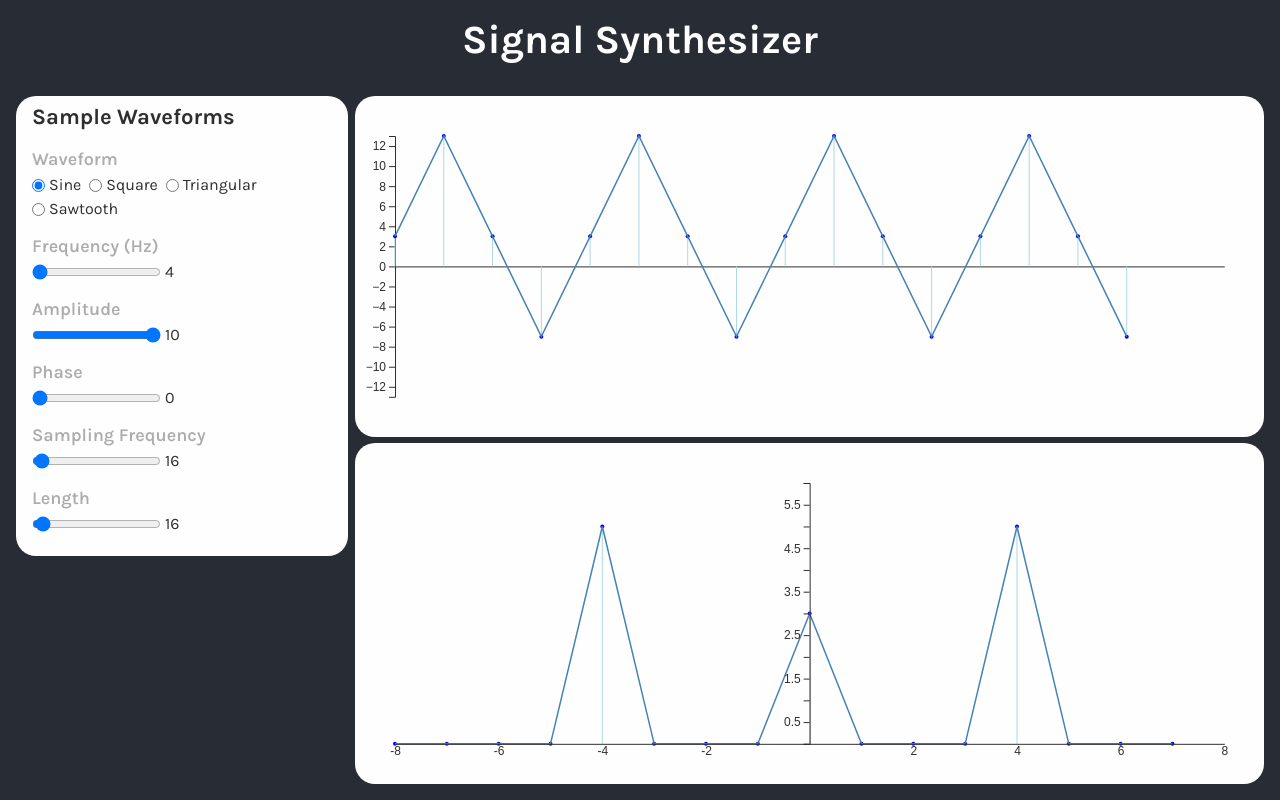
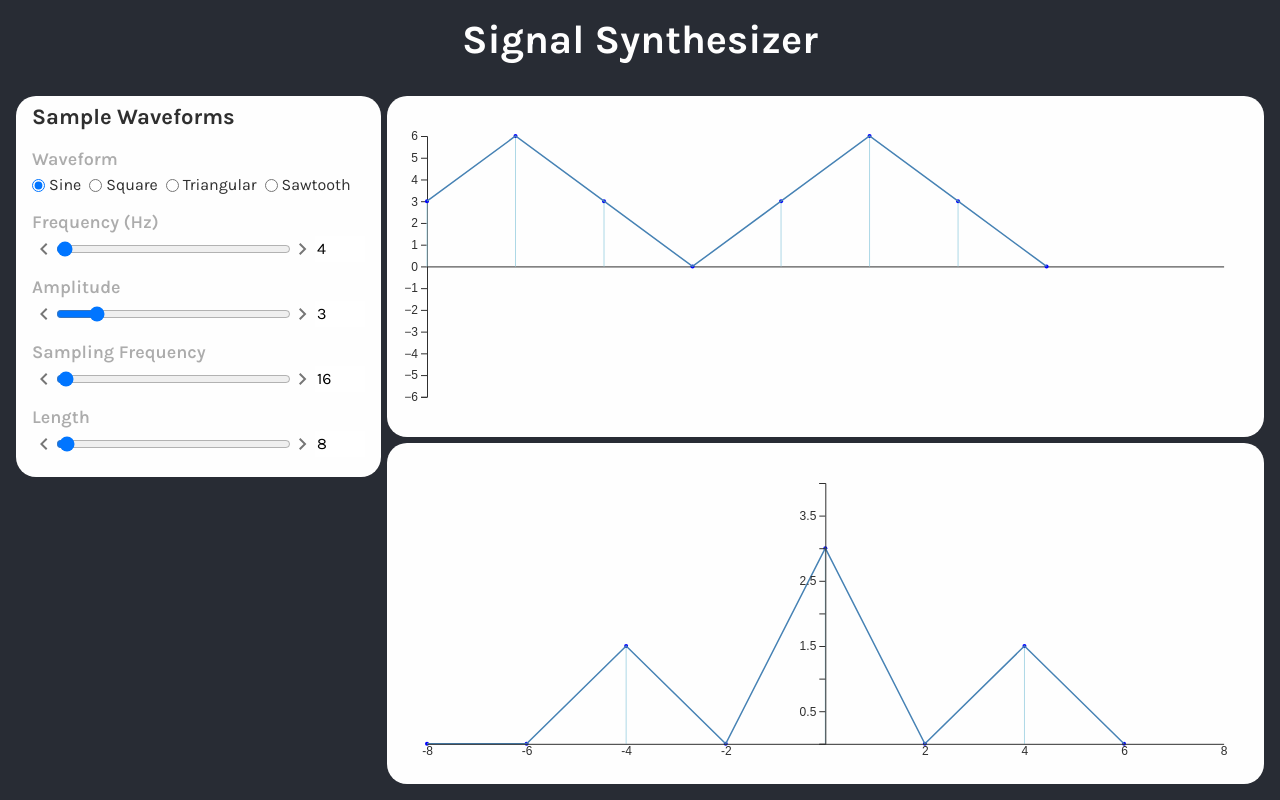
Before and after one commit to vteodorodev/signal_synth, a React (Create React App) app: page / in a window 1280 px wide. Built offline with nearby package versions, Linux system fonts and the light colour scheme.

Commit message:
made a simple form hook for handling

```diff
--- a/src/components/Slider/index.tsx
+++ b/src/components/Slider/index.tsx
@@ -1,4 +1,7 @@
 import React, { ChangeEvent } from "react";
+import ChevronLeft from "../../assets/chevron_left.svg";
+import ChevronRight from "../../assets/chevron_right.svg";
+
 import "./styles.css";
 
 function Slider({
@@ -16,18 +19,22 @@ function Slider({
   id?: string;
   onChangeValue: (e: ChangeEvent<HTMLInputElement>) => void;
 }) {
+  //TODO: Add mousedown events
+
   return (
-    <div className="slider d-flex align-items-center" id={id}>
+    <div className="slider" id={id}>
+      <img src={ChevronLeft} alt="" role="button" />
       <input
         type="range"
-        className="me-1"
+        className=""
         value={Number(value)}
         min={min}
         max={max}
         step={step}
         onChange={onChangeValue}
       />
-      <span>{String(value)}</span>
+      <img src={ChevronRight} alt="" role="button" />
+      <input type="number" value={Number(value)} onChange={onChangeValue}></input>
     </div>
   );
 }
--- a/src/components/Slider/styles.css
+++ b/src/components/Slider/styles.css
@@ -1 +1,38 @@
 @import url("/src/styles/_variables.css");
+
+.slider {
+  display: flex;
+  flex-direction: row;
+  align-items: center;
+  justify-content: flex-start;
+  width: 100%;
+}
+
+.slider input[type="slider"] {
+  flex: 1;
+}
+
+.slider input[type="number"] {
+  min-width: 0;
+  width: 15%;
+}
+
+input {
+  border: none;
+}
+
+.slider input[type="range"] {
+  flex: 1;
+}
+
+/* Chrome, Safari, Edge, Opera */
+input::-webkit-outer-spin-button,
+input::-webkit-inner-spin-button {
+  -webkit-appearance: none;
+  margin: 0;
+}
+
+/* Firefox */
+input[type="number"] {
+  -moz-appearance: textfield;
+}
--- a/src/components/WaveformForm/index.tsx
+++ b/src/components/WaveformForm/index.tsx
@@ -1,10 +1,11 @@
-import { ChangeEvent, useContext, useEffect, useMemo, useRef, useState } from "react";
+import { useContext, useEffect, useMemo, useRef } from "react";
 import "./styles.css";
 import Slider from "../Slider";
 import { SignalContextType, Waveform } from "../../commons/types";
 
 import { Wave } from "../../utils/wave";
-import SignalContextProvider, { SignalContext } from "../../contexts/SignalContext";
+import { SignalContext } from "../../contexts/SignalContext";
+import useForm, { BasicFormInfo, FormHandler } from "../../hooks/useForm";
 
 const waveOptions: { label: string; form: Waveform }[] = [
   { label: "Sine", form: "sine" },
@@ -13,146 +14,69 @@ const waveOptions: { label: string; form: Waveform }[] = [
   { label: "Sawtooth", form: "sawtooth" },
 ];
 
-type FormData = {
-  waveform: Waveform;
-  frequency: number;
-  amplitude: number;
-  phase: number;
-  duration: number;
-  harmonics: number;
-  samplingFrequency: number;
-};
-
-const minFrequency = 0;
-const maxFrequency = 1000;
-
-const minAmplitude = 0;
-const maxAmplitude = 10;
-
-const minPhase = 0;
-const maxPhase = 359;
-
-const minSamplingFrequency = 1;
-const maxSamplingFrequency = 1000;
-
-const minLength = 1;
-const maxLength = 512;
-
-const initialFormValues: FormData = {
-  waveform: "sine",
-  frequency: 4,
-  amplitude: 10,
-  phase: 0,
-  duration: 2,
-  harmonics: 16,
-  samplingFrequency: 16,
+const initialFormValues: BasicFormInfo = {
+  waveform: {
+    initialValue: "sine",
+  },
+  frequency: {
+    initialValue: 4,
+    min: 0,
+    max: 1000,
+    step: 1,
+  },
+  amplitude: {
+    initialValue: 3,
+    min: 0,
+    max: 20,
+    step: 1,
+  },
+  phase: {
+    initialValue: 0,
+    min: 0,
+    max: 369,
+    step: 1,
+  },
+  length: {
+    initialValue: 8,
+    min: 1,
+    max: 512,
+    step: 1,
+  },
+  samplingRate: {
+    initialValue: 16,
+    min: 1,
+    max: 2000,
+    step: 1,
+  },
 };
 
 function WaveformForm() {
   const formRef = useRef<HTMLFormElement>(null);
 
-  const [formData, setFormData] = useState<FormData>(initialFormValues);
+  const { setSignal, setFourier } = useContext(SignalContext) as SignalContextType;
 
-  const { setSignal, setFourier } = useContext(SignalContext) as SignalContextType;
+  const { waveform, frequency, amplitude, phase, length, samplingRate }: FormHandler =
+    useForm(initialFormValues);
 
   const wave = useMemo(
     () =>
       new Wave(
-        formData.waveform,
-        formData.frequency,
-        formData.amplitude,
-        formData.phase,
-        formData.samplingFrequency,
-        formData.harmonics
+        waveform.value,
+        frequency.value,
+        amplitude.value,
+        phase.value,
+        samplingRate.value,
+        length.value
       ),
     [
-      formData.waveform,
-      formData.frequency,
-      formData.amplitude,
-      formData.phase,
-      formData.samplingFrequency,
-      formData.harmonics,
+      amplitude.value,
+      frequency.value,
+      length.value,
+      phase.value,
+      samplingRate.value,
+      waveform.value,
     ]
   );
-
-  const onChangeWaveform = (e: ChangeEvent<HTMLInputElement>) => {
-    setFormData((prev) => ({ ...prev, waveform: e.target.value as Waveform }));
-  };
-
-  const onChangeFrequency = (e: ChangeEvent<HTMLInputElement>) => {
-    const targetFrequency = Number(e.target.value);
-    let newFrequency: number;
-
-    if (targetFrequency > maxFrequency) {
-      newFrequency = maxFrequency;
-    } else if (targetFrequency < minFrequency) {
-      newFrequency = minFrequency;
-    } else {
-      newFrequency = targetFrequency;
-    }
-
-    setFormData((prev) => ({ ...prev, frequency: newFrequency }));
-  };
-
-  const onChangeAmplitude = (e: ChangeEvent<HTMLInputElement>) => {
-    const targetAmplitude = Number(e.target.value);
-    let newAmplitude: Number | null;
-
-    if (targetAmplitude > maxAmplitude) {
-      newAmplitude = maxAmplitude;
-    } else if (targetAmplitude < minAmplitude) {
-      newAmplitude = null;
-    } else {
-      newAmplitude = targetAmplitude;
-    }
-
-    setFormData((prev) => ({ ...prev, amplitude: Number(newAmplitude) }));
-  };
-
-  const onChangePhase = (e: ChangeEvent<HTMLInputElement>) => {
-    const targetPhase = Number(e.target.value);
-    let newPhase: Number | null;
-
-    if (targetPhase > maxPhase) {
-      newPhase = maxPhase;
-    } else if (targetPhase < minPhase) {
-      newPhase = null;
-    } else {
-      newPhase = targetPhase;
-    }
-
-    setFormData((prev) => ({ ...prev, phase: Number(newPhase) }));
-  };
-
-  const onChangeSamplingFrequency = (e: ChangeEvent<HTMLInputElement>) => {
-    const targetSamplingFrequency = Number(e.target.value);
-    let newSamplingFrequency: Number | null;
-
-    if (targetSamplingFrequency > maxSamplingFrequency) {
-      newSamplingFrequency = maxSamplingFrequency;
-    } else if (targetSamplingFrequency < minSamplingFrequency) {
-      newSamplingFrequency = minSamplingFrequency;
-    } else {
-      newSamplingFrequency = targetSamplingFrequency;
-    }
-
-    setFormData((prev) => ({ ...prev, samplingFrequency: Number(newSamplingFrequency) }));
-  };
-
-  const onChangeHarmonics = (e: ChangeEvent<HTMLInputElement>) => {
-    const targetLength = Number(e.target.value);
-    let newLength: Number | null;
-
-    if (targetLength > maxLength) {
-      newLength = maxLength;
-    } else if (targetLength < minLength) {
-      newLength = minLength;
-    } else {
-      newLength = targetLength;
-    }
-
-    setFormData((prev) => ({ ...prev, harmonics: Number(newLength) }));
-  };
 
   useEffect(() => {
     setSignal([...wave.signal]);
@@ -174,10 +98,10 @@ function WaveformForm() {
                     type="radio"
                     id={wave.form}
                     value={wave.form}
-                    checked={wave.form === formData.waveform}
+                    checked={wave.form === waveform.value}
                     name="wave"
                     className="me-1"
-                    onChange={onChangeWaveform}
+                    onChange={waveform.onChange}
                   />
                   <label htmlFor={wave.form}>{wave.label}</label>
                 </div>
@@ -188,26 +112,26 @@ function WaveformForm() {
           <div className="form-section d-flex flex-column align-items-start">
             <span className="label-text">Frequency (Hz)</span>
             <Slider
-              value={formData.frequency}
-              min={minFrequency}
-              max={maxFrequency}
+              value={frequency.value}
+              min={initialFormValues.frequency.min}
+              max={initialFormValues.frequency.max}
               step={1}
-              onChangeValue={onChangeFrequency}
+              onChangeValue={frequency.onChange}
               id="frequency-slider"
             />
           </div>
           <div className="form-section d-flex flex-column align-items-start">
             <span className="label-text">Amplitude</span>
             <Slider
-              value={formData.amplitude}
-              min={minAmplitude}
-              max={maxAmplitude}
+              value={amplitude.value}
+              min={initialFormValues.amplitude.min}
+              max={initialFormValues.amplitude.max}
               step={1}
-              onChangeValue={onChangeAmplitude}
+              onChangeValue={amplitude.onChange}
               id="amplitude-slider"
             />
           </div>
-          <div className="form-section d-flex flex-column align-items-start">
+          {/*           <div className="form-section d-flex flex-column align-items-start">
             <span className="label-text">Phase</span>
             <Slider
               value={formData.phase}
@@ -217,26 +141,26 @@ function WaveformForm() {
               onChangeValue={onChangePhase}
               id="phase-slider"
             />
-          </div>
+          </div> */}
           <div className="form-section d-flex flex-column align-items-start">
             <span className="label-text">Sampling Frequency</span>
             <Slider
-              value={formData.samplingFrequency}
-              min={minSamplingFrequency}
-              max={maxSamplingFrequency}
+              value={samplingRate.value}
+              min={initialFormValues.samplingRate.min}
+              max={initialFormValues.samplingRate.max}
               step={1}
-              onChangeValue={onChangeSamplingFrequency}
+              onChangeValue={samplingRate.onChange}
               id="sampling-frequency-slider"
             />
           </div>
           <div className="form-section d-flex flex-column align-items-start">
             <span className="label-text">Length</span>
             <Slider
-              value={formData.harmonics}
-              min={minLength}
-              max={maxLength}
+              value={length.value}
+              min={initialFormValues.length.min}
+              max={initialFormValues.length.max}
               step={1}
-              onChangeValue={onChangeHarmonics}
+              onChangeValue={length.onChange}
               id="length-slider"
             />
           </div>
--- /dev/null
+++ b/src/hooks/useForm.tsx
@@ -0,0 +1,176 @@
+import { ChangeEvent, useCallback, useState } from "react";
+import { Waveform } from "../commons/types";
+
+interface BasicSliderInfo {
+  initialValue: number;
+  min: number;
+  max: number;
+  step: number;
+}
+
+interface BasicRadioInfo {
+  initialValue: Waveform;
+}
+
+export interface BasicFormInfo {
+  waveform: BasicRadioInfo;
+  frequency: BasicSliderInfo;
+  amplitude: BasicSliderInfo;
+  phase: BasicSliderInfo;
+  length: BasicSliderInfo;
+  samplingRate: BasicSliderInfo;
+}
+
+interface FormValues {
+  waveform: Waveform;
+  frequency: number;
+  amplitude: number;
+  phase: number;
+  length: number;
+  samplingRate: number;
+}
+
+export interface FormHandler {
+  waveform: { value: Waveform; onChange: (e: ChangeEvent<HTMLInputElement>) => void };
+  frequency: { value: number; onChange: (e: ChangeEvent<HTMLInputElement>) => void };
+  amplitude: { value: number; onChange: (e: ChangeEvent<HTMLInputElement>) => void };
+  phase: { value: number; onChange: (e: ChangeEvent<HTMLInputElement>) => void };
+  length: { value: number; onChange: (e: ChangeEvent<HTMLInputElement>) => void };
+  samplingRate: { value: number; onChange: (e: ChangeEvent<HTMLInputElement>) => void };
+}
+
+function initializeForm(basicFormInfo: BasicFormInfo): FormValues {
+  return {
+    waveform: basicFormInfo.waveform.initialValue,
+    frequency: basicFormInfo.frequency.initialValue,
+    amplitude: basicFormInfo.amplitude.initialValue,
+    phase: basicFormInfo.phase.initialValue,
+    length: basicFormInfo.length.initialValue,
+    samplingRate: basicFormInfo.samplingRate.initialValue,
+  };
+}
+
+function useForm(basicFormInfo: BasicFormInfo): FormHandler {
+  const [formData, setFormData] = useState<FormValues>(initializeForm(basicFormInfo));
+
+  const onChangeWaveform = useCallback((e: ChangeEvent<HTMLInputElement>) => {
+    setFormData((prev) => ({ ...prev, waveform: e.target.value as Waveform }));
+  }, []);
+
+  const onChangeFrequency = useCallback(
+    (e: ChangeEvent<HTMLInputElement>) => {
+      const targetFrequency = Number(e.target.value);
+      const maxFrequency = basicFormInfo.frequency.max;
+      const minFrequency = basicFormInfo.frequency.min;
+      let newFrequency: number;
+
+      if (targetFrequency > maxFrequency) {
+        newFrequency = maxFrequency;
+      } else if (targetFrequency < minFrequency) {
+        newFrequency = minFrequency;
+      } else {
+        newFrequency = targetFrequency;
+      }
+
+      setFormData((prev) => ({ ...prev, frequency: newFrequency }));
+    },
+    [basicFormInfo.frequency.max, basicFormInfo.frequency.min]
+  );
+
+  const onChangeAmplitude = useCallback(
+    (e: ChangeEvent<HTMLInputElement>) => {
+      const targetAmplitude = Number(e.target.value);
+      const maxAmplitude = basicFormInfo.amplitude.max;
+      const minAmplitude = basicFormInfo.amplitude.min;
+
+      let newAmplitude: Number | null;
+
+      if (targetAmplitude > maxAmplitude) {
+        newAmplitude = maxAmplitude;
+      } else if (targetAmplitude < minAmplitude) {
+        newAmplitude = null;
+      } else {
+        newAmplitude = targetAmplitude;
+      }
+
+      setFormData((prev) => ({ ...prev, amplitude: Number(newAmplitude) }));
+    },
+    [basicFormInfo.amplitude.max, basicFormInfo.amplitude.min]
+  );
+
+  const onChangePhase = useCallback(
+    (e: ChangeEvent<HTMLInputElement>) => {
+      const targetPhase = Number(e.target.value);
+      const maxPhase = basicFormInfo.phase.max;
+      const minPhase = basicFormInfo.phase.min;
+
+      let newPhase: Number | null;
+
+      if (targetPhase > maxPhase) {
+        newPhase = maxPhase;
+      } else if (targetPhase < minPhase) {
+        newPhase = null;
+      } else {
+        newPhase = targetPhase;
+      }
+
+      setFormData((prev) => ({ ...prev, phase: Number(newPhase) }));
+    },
+    [basicFormInfo.phase.max, basicFormInfo.phase.min]
+  );
+
+  const onChangeSamplingRate = useCallback(
+    (e: ChangeEvent<HTMLInputElement>) => {
+      const targetSamplingFrequency = Number(e.target.value);
+      const maxSamplingRate = basicFormInfo.samplingRate.max;
+      const minSamplingRate = basicFormInfo.samplingRate.min;
+
+      let newSamplingFrequency: Number | null;
+
+      if (targetSamplingFrequency > maxSamplingRate) {
+        newSamplingFrequency = maxSamplingRate;
+      } else if (targetSamplingFrequency < minSamplingRate) {
+        newSamplingFrequency = minSamplingRate;
+      } else {
+        newSamplingFrequency = targetSamplingFrequency;
+      }
+
+      setFormData((prev) => ({ ...prev, samplingRate: Number(newSamplingFrequency) }));
+    },
+    [basicFormInfo.samplingRate.max, basicFormInfo.samplingRate.min]
+  );
+
+  const onChangeLength = useCallback(
+    (e: ChangeEvent<HTMLInputElement>) => {
+      const targetLength = Number(e.target.value);
+      const maxLength = basicFormInfo.length.max;
+      const minLength = basicFormInfo.length.min;
+
+      let newLength: Number | null;
+
+      console.log(targetLength);
+
+      if (targetLength > maxLength) {
+        newLength = maxLength;
+      } else if (targetLength < minLength) {
+        newLength = minLength;
+      } else {
+        newLength = targetLength;
+      }
+
+      setFormData((prev) => ({ ...prev, length: Number(newLength) }));
+    },
+    [basicFormInfo.length.max, basicFormInfo.length.min]
+  );
+
+  return {
+    waveform: { value: formData.waveform, onChange: onChangeWaveform },
+    frequency: { value: formData.frequency, onChange: onChangeFrequency },
+    amplitude: { value: formData.amplitude, onChange: onChangeAmplitude },
+    phase: { value: formData.phase, onChange: onChangePhase },
+    length: { value: formData.length, onChange: onChangeLength },
+    samplingRate: { value: formData.samplingRate, onChange: onChangeSamplingRate },
+  };
+}
+
+export default useForm;
```
Also changed, not shown: src/assets/chevron_left.svg (added), src/assets/chevron_right.svg (added).
